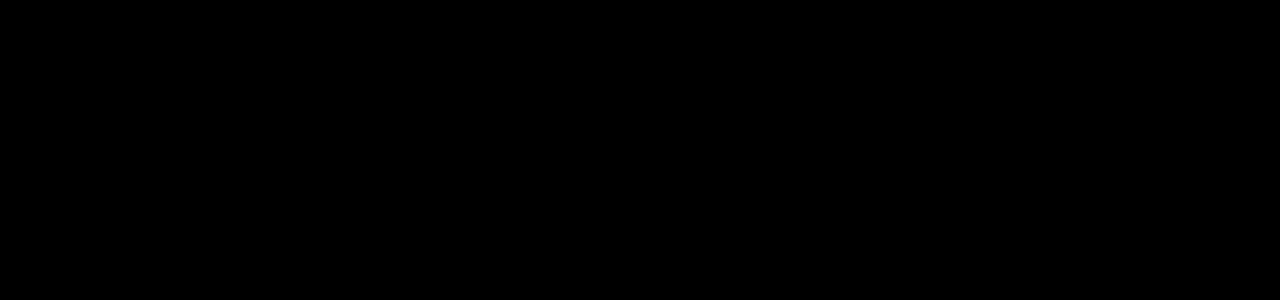
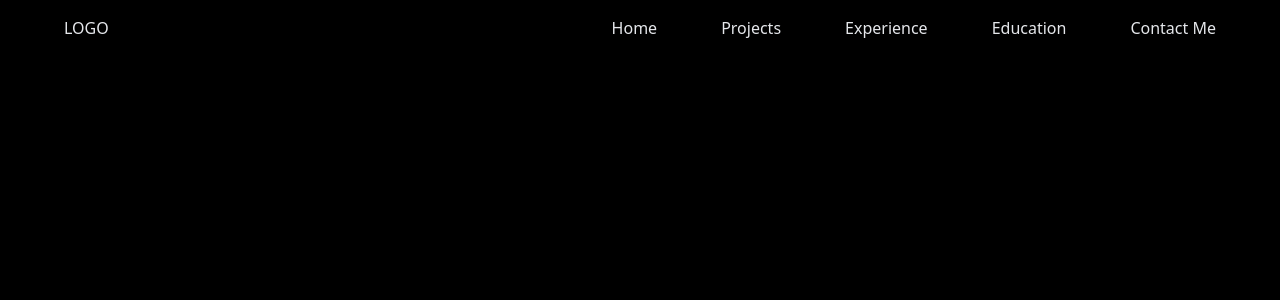
Before and after one commit to pawar-mahesh/pawar-mahesh.github.io, a React (Create React App) app: page /home in a window 1280 px wide. Before the commit this address had no page. Shown: the top 300 px of the page. Built offline with nearby package versions, Linux system fonts and the light colour scheme.

Commit message:
src: Header: Add header component
Signed-off-by: pawar-mahesh <pawar.mahesh2345@gmail.com>

```diff
--- a/src/App.js
+++ b/src/App.js
@@ -5,10 +5,12 @@
 import Education from "./components/pages/Education";
 import Experience from "./components/pages/Experience";
 import Projects from "./components/pages/Projects";
+import Header from "./components/Header";
 
 const App = () => {
   return (
     <BrowserRouter>
+      <Header />
       <Routes>
         <Route path="/" element={<Home />} />
         <Route path="/education" element={<Education />} />
--- /dev/null
+++ b/src/components/Header.jsx
@@ -0,0 +1,30 @@
+import { Link } from "react-router-dom";
+
+const Header = () => {
+  return (
+    <header className="bg-black flex text-gray-200 justify-between p-4 px-16 sticky top-0">
+      <Link to="/">
+        <div className="hover:text-gray-50 cursor-pointer">LOGO</div>
+      </Link>
+      <ul className="flex gap-x-16">
+        <Link to="/">
+          <li className="hover:text-gray-50 cursor-pointer ">Home</li>
+        </Link>
+        <Link to="/projects">
+          <li className="hover:text-gray-50 cursor-pointer">Projects</li>
+        </Link>
+        <Link to="/experience">
+          <li className="hover:text-gray-50 cursor-pointer">Experience</li>
+        </Link>
+        <Link to="/education">
+          <li className="hover:text-gray-50 cursor-pointer">Education</li>
+        </Link>
+        <Link to="/contact-me">
+          <li className="hover:text-gray-50 cursor-pointer">Contact Me</li>
+        </Link>
+      </ul>
+    </header>
+  );
+};
+
+export default Header;
```
